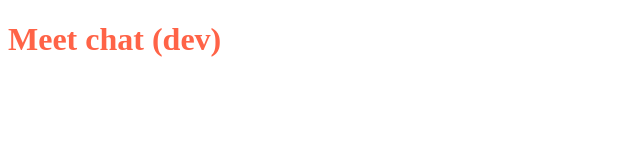
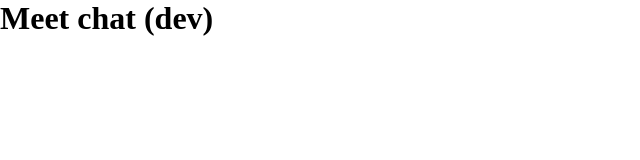
Before and after one commit to dulovici/Meet-_Landing_Page, a plain HTML site: page index.html in a window 1280 px wide. Shown: the whole page, without its empty margins (0-640 px from the left). Drawn offline with Linux system fonts and the light colour scheme.

Commit message:
dev branch setted up

```diff
--- a/index.html
+++ b/index.html
@@ -4,6 +4,8 @@
     <meta charset="UTF-8">
     <meta http-equiv="X-UA-Compatible" content="IE=edge">
     <meta name="viewport" content="width=device-width, initial-scale=1.0">
+    <meta name="description" content="Quantox Technology Internship / exercise 3">
+    <meta name="author" content="Igor Dulovic">
     <link rel="stylesheet" href="./style.css">
     <script src="./script.js"></script>
     <title>Meet</title>
--- a/script.js
+++ b/script.js
@@ -1 +1 @@
-console.log('main')
+console.log('dev branch')
--- a/style.css
+++ b/style.css
@@ -1,3 +1,5 @@
-h1 {
-    color: tomato;
+* {
+    box-sizing: border-box;
+    margin: 0;
+    padding: 0;
 }
```
